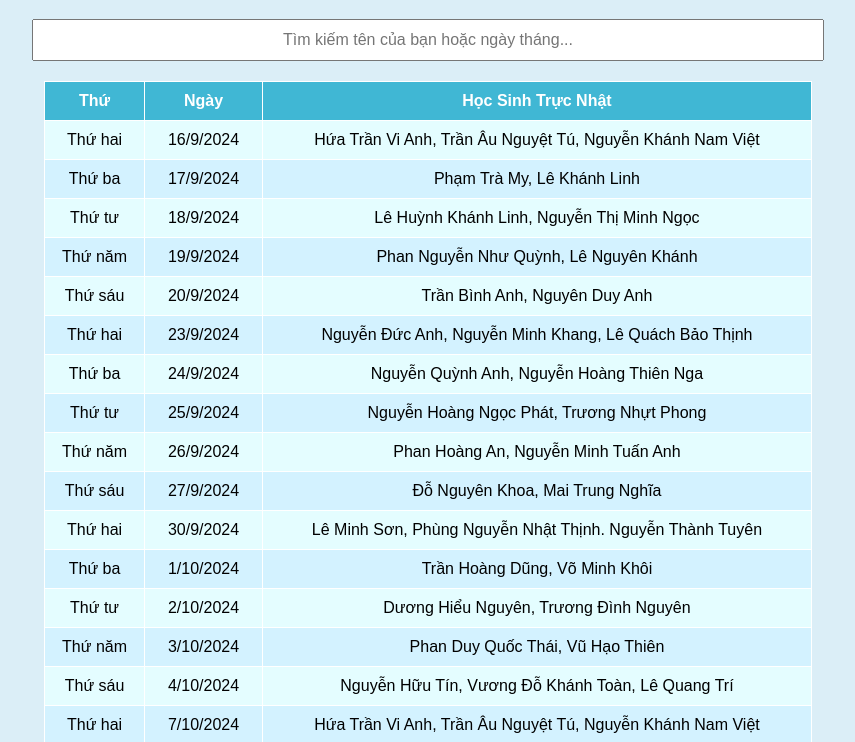
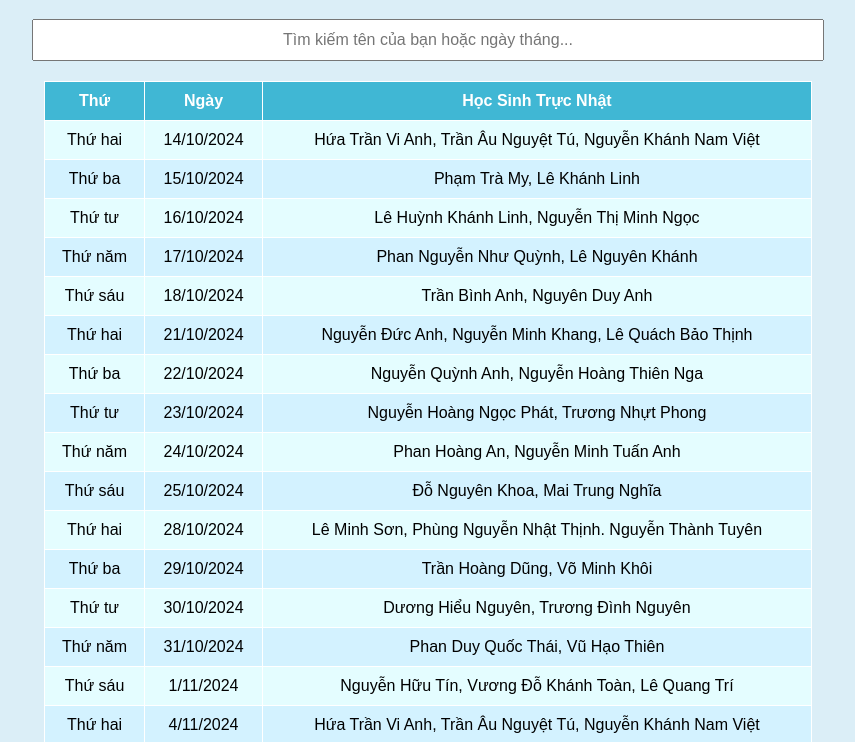
Before and after one commit to khoatruong2511/cleaning-schedule, a plain HTML site: page table.html in a window 1280 px wide. Shown: the part 58-800 px from the top of the page, without its empty margins (212-1067 px from the left). Drawn offline with Linux system fonts and the light colour scheme.

Commit message:
Update table.html

```diff
--- a/table.html
+++ b/table.html
@@ -89,7 +89,7 @@
         ["Nguyễn Hữu Tín, Vương Đỗ Khánh Toàn, Lê Quang Trí"]
     ];
 
-    let startDate = new Date("2024-09-16");
+    let startDate = new Date("2024-10-14");
     let endDate = new Date("2025-06-30");
     let currentDate = new Date(startDate);
     let schedule = [];
```
